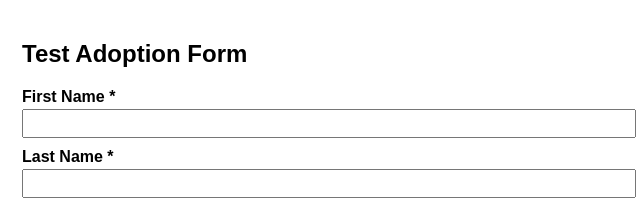
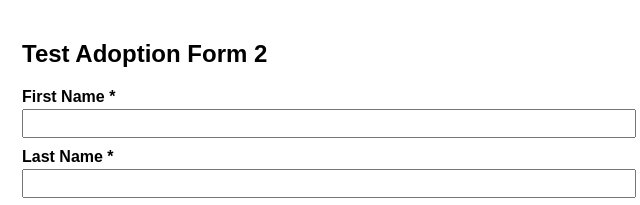
Before and after one commit to tinytoebeans/adoption-form, a plain HTML site: page index.html in a window 1280 px wide. Shown: the top 205 px of the page, 318-958 px from the left. Drawn offline with Linux system fonts and the light colour scheme.

Commit message:
Update index.html

```diff
--- a/index.html
+++ b/index.html
@@ -13,7 +13,7 @@
 </head>
 <body>
 
-<h2>Test Adoption Form</h2>
+<h2>Test Adoption Form 2</h2>
 
 <form id="adoptForm">
   <label>First Name *</label>
```
